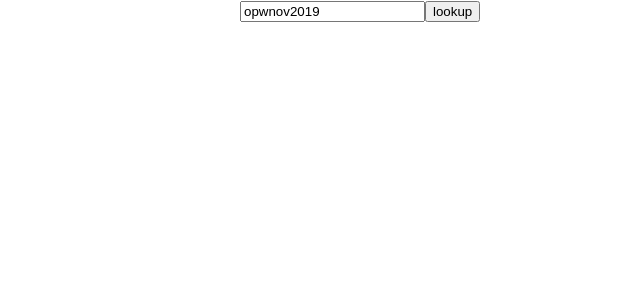
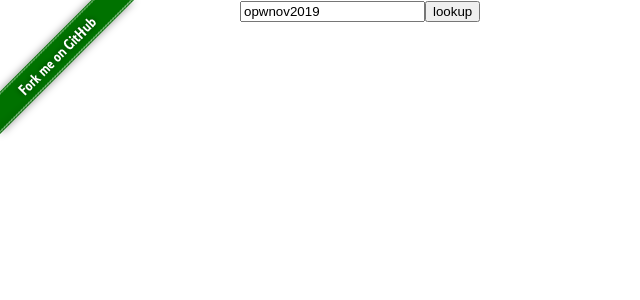
Before and after one commit to nthitz/matchplay-all-scores, a React (Create React App) app: page / in a window 1280 px wide. Shown: the top 300 px of the page, without its empty margins (0-640 px from the left). Built offline with nearby package versions, Linux system fonts and the light colour scheme.

Commit message:
fork me amirite

```diff
--- a/src/App.js
+++ b/src/App.js
@@ -1,5 +1,5 @@
 import React, { useState }from 'react';
-import logo from './logo.svg';
+import forkme from './forkme.png';
 import './App.css';
 
 const getTournamentSettings = (tournamentId) => `https://matchplay.events/data/tournaments/${encodeURIComponent(tournamentId)}`
@@ -94,12 +94,18 @@
     console.log(gameResults)
   }
   return (
-    <div className="App">
-      <div>
-        <input type="text" value={tournamentId} onChange={handleInput} onKeyUp={checkForEnter} />
-        <input type="button" value='lookup' onClick={lookupTournament} />
+    <div>
+      <a href="https://github.com/nthitz/matchplay-all-scores" style={{ position: 'absolute'}}>
+        <img width="149" height="149" src={forkme} alt="Fork me on GitHub" />
+      </a>
+
+      <div className="App">
+        <div>
+          <input type="text" value={tournamentId} onChange={handleInput} onKeyUp={checkForEnter} />
+          <input type="button" value='lookup' onClick={lookupTournament} />
+        </div>
+        {gameResultsDisplay}
       </div>
-      {gameResultsDisplay}
     </div>
   );
 }
```
Also changed, not shown: src/forkme.png (added).
